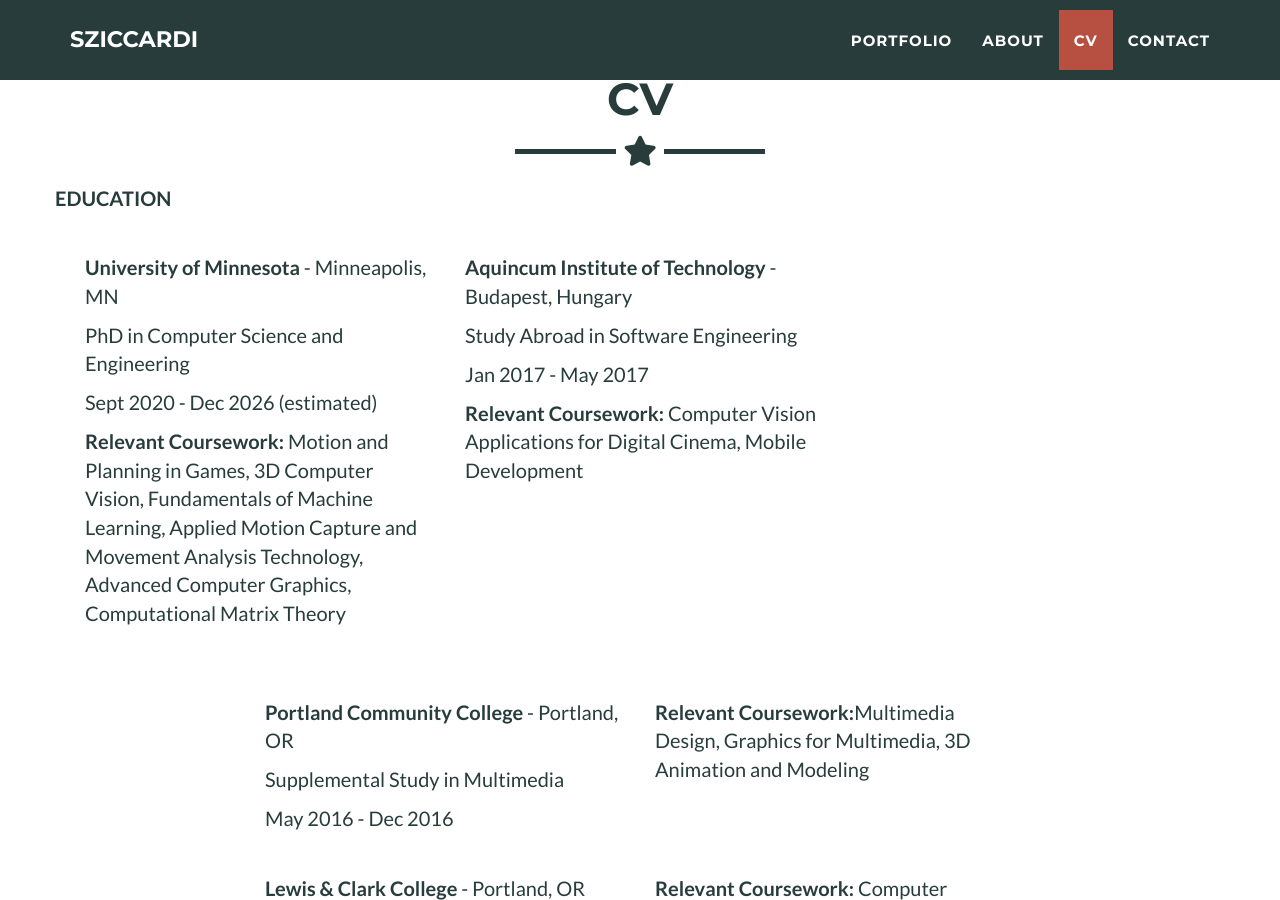
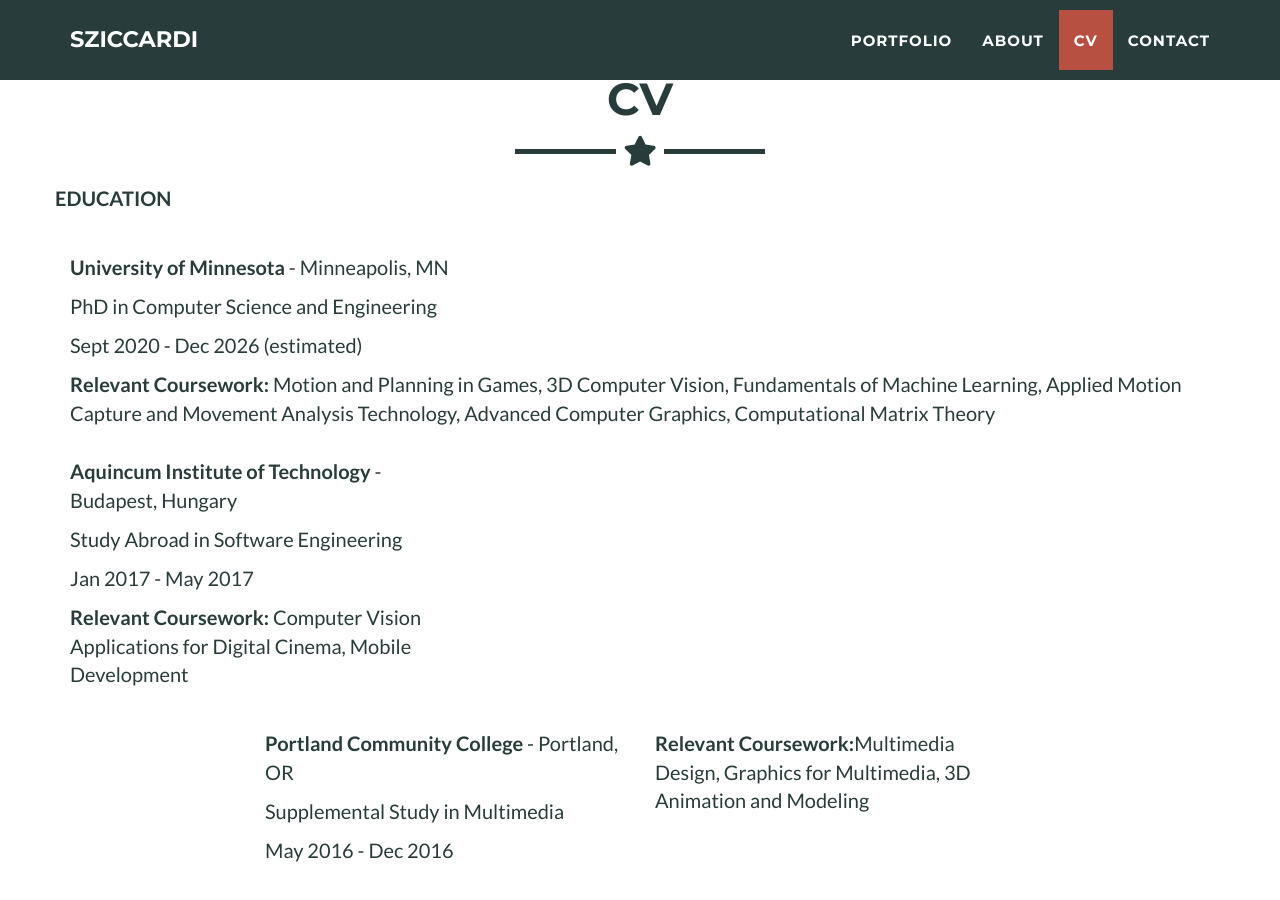
Before and after one commit to sziccardi/sziccardi.github.io, a Jekyll site: the page built from _posts/2014-07-18-project-1.markdown, in a window 1280 px wide and 900 px high, scrolled down 2354 px. Built offline with Jekyll 4.4.1, drawn with Linux system fonts in a browser that asks for light colours.

```diff
--- a/_includes/cv.html
+++ b/_includes/cv.html
@@ -15,7 +15,7 @@
       </div>
     </div>
 
-    <div class="col-lg-4" style="margin-bottom:2em;">
+    <div style="margin-bottom:2em;">
       <p><b>University of Minnesota</b> - Minneapolis, MN</p>
       <p>PhD in Computer Science and Engineering</p>
       <p>Sept 2020 - Dec 2026 (estimated)</p>
@@ -74,7 +74,7 @@
 
       <div class="col-lg-4">
         <ul>
-          <li>Developed evaluation metric library in Python for active learning parameter tuning of motion tracking system.</li>
+          <li><h6>Developed evaluation metric library in Python for active learning parameter tuning of motion tracking system.</h6></li>
           <li>Established randomized baselines for evaluating effectiveness of various models.</li>
           <li>Integrated development within large scale project and open source libraries including KWIVR.</li>
           <li>Presented my progress effectively to the client every two weeks and to the company as a whole at the end of the program.</li>
```
